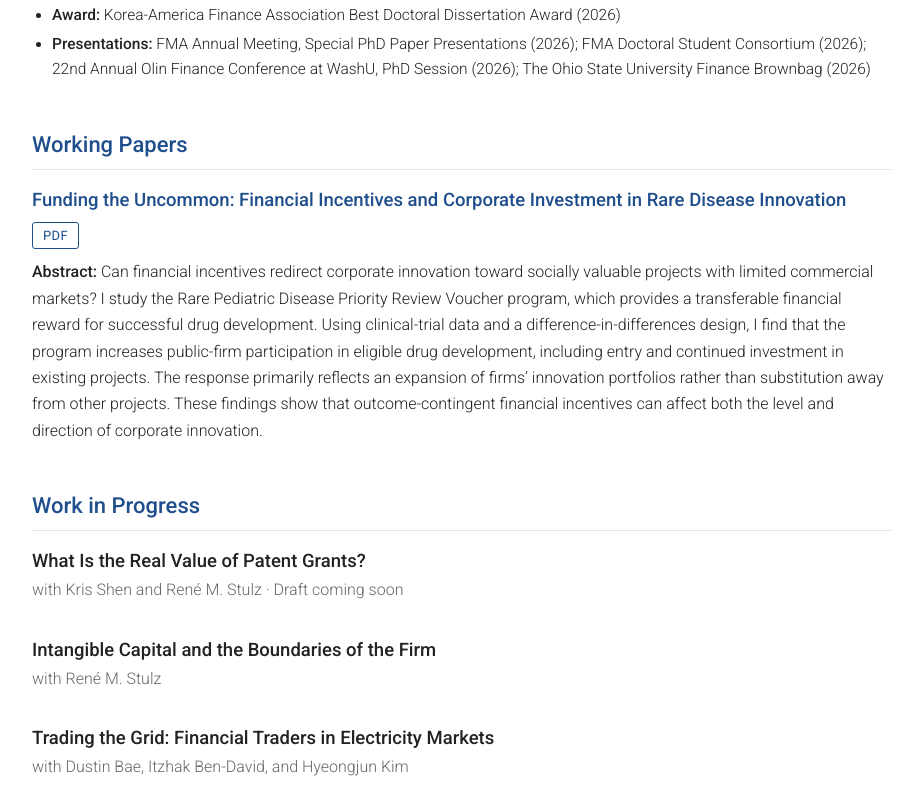
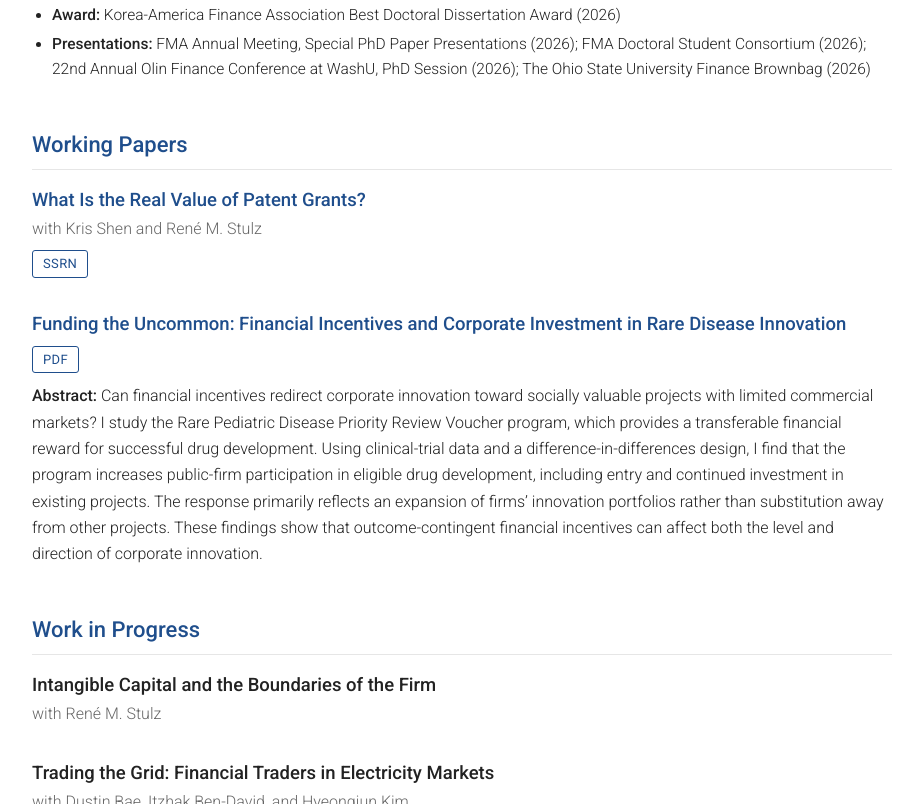
Before and after one commit to hseiwoong-dot/hseiwoong-dot.github.io, a plain HTML site: page research.html in a window 1280 px wide. Shown: the part 455-1259 px from the top of the page, without its empty margins (178-1101 px from the left). Drawn offline with Linux system fonts and the light colour scheme.

Commit message:
Add files via upload

```diff
--- a/research.html
+++ b/research.html
@@ -41,17 +41,18 @@
   <h2>Working Papers</h2>
 
   <div class="paper">
+    <div class="title"><a href="https://papers.ssrn.com/sol3/papers.cfm?abstract_id=7733519">What Is the Real Value of Patent Grants?</a></div>
+    <div class="coauthors">with Kris Shen and René M. Stulz</div>
+    <div class="btns"><a href="https://papers.ssrn.com/sol3/papers.cfm?abstract_id=7733519">SSRN</a></div>
+  </div>
+
+  <div class="paper">
     <div class="title"><a href="assets/Hong_RareDisease.pdf">Funding the Uncommon: Financial Incentives and Corporate Investment in Rare Disease Innovation</a></div>
     <div class="btns"><a href="assets/Hong_RareDisease.pdf">PDF</a></div>
     <div class="abstract"><strong>Abstract:</strong> Can financial incentives redirect corporate innovation toward socially valuable projects with limited commercial markets? I study the Rare Pediatric Disease Priority Review Voucher program, which provides a transferable financial reward for successful drug development. Using clinical-trial data and a difference-in-differences design, I find that the program increases public-firm participation in eligible drug development, including entry and continued investment in existing projects. The response primarily reflects an expansion of firms’ innovation portfolios rather than substitution away from other projects. These findings show that outcome-contingent financial incentives can affect both the level and direction of corporate innovation.</div>
   </div>
 
   <h2>Work in Progress</h2>
-
-  <div class="paper">
-    <div class="title">What Is the Real Value of Patent Grants?</div>
-    <div class="coauthors">with Kris Shen and René M. Stulz · Draft coming soon</div>
-  </div>
 
   <div class="paper">
     <div class="title">Intangible Capital and the Boundaries of the Firm</div>
```
